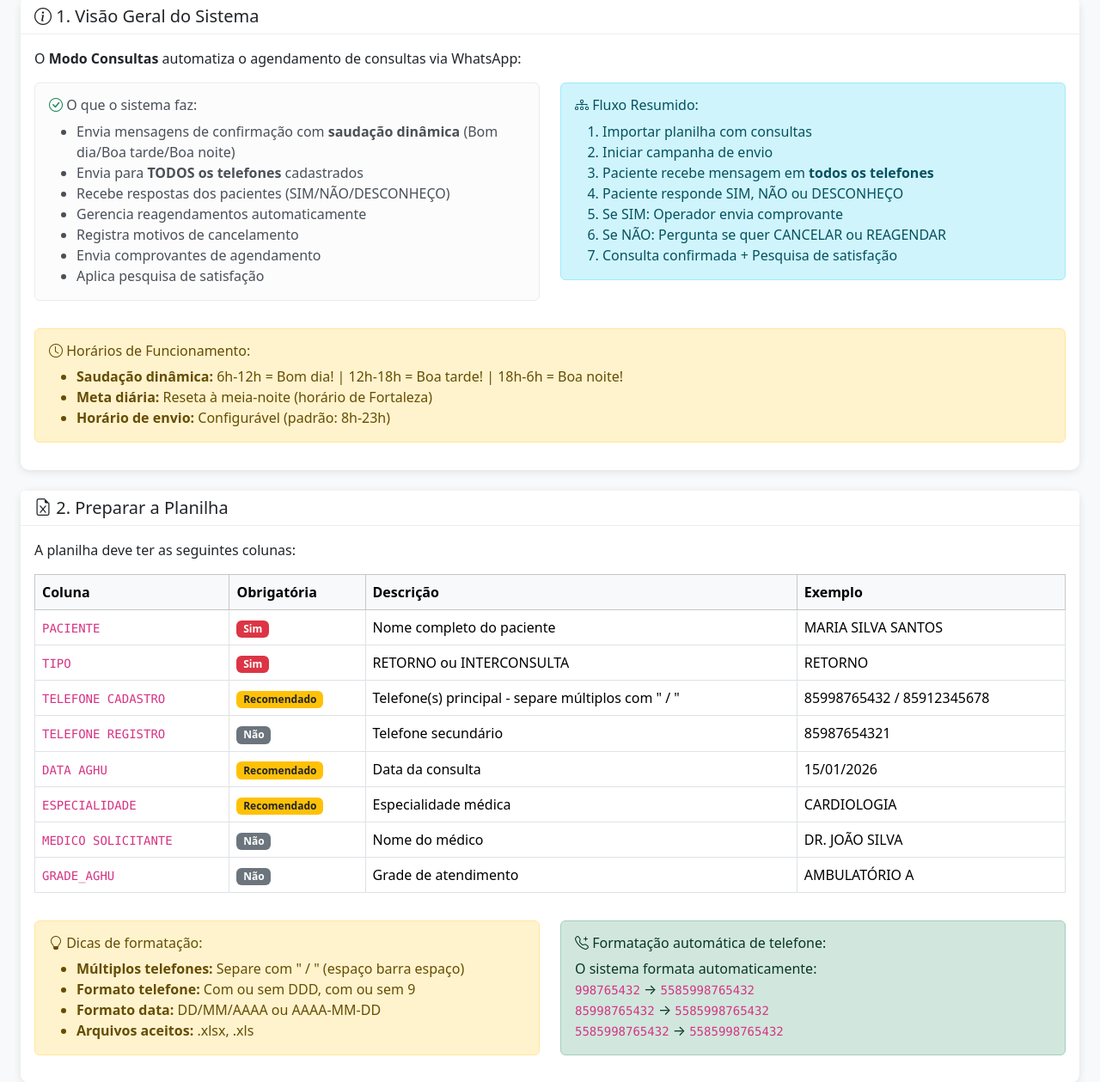
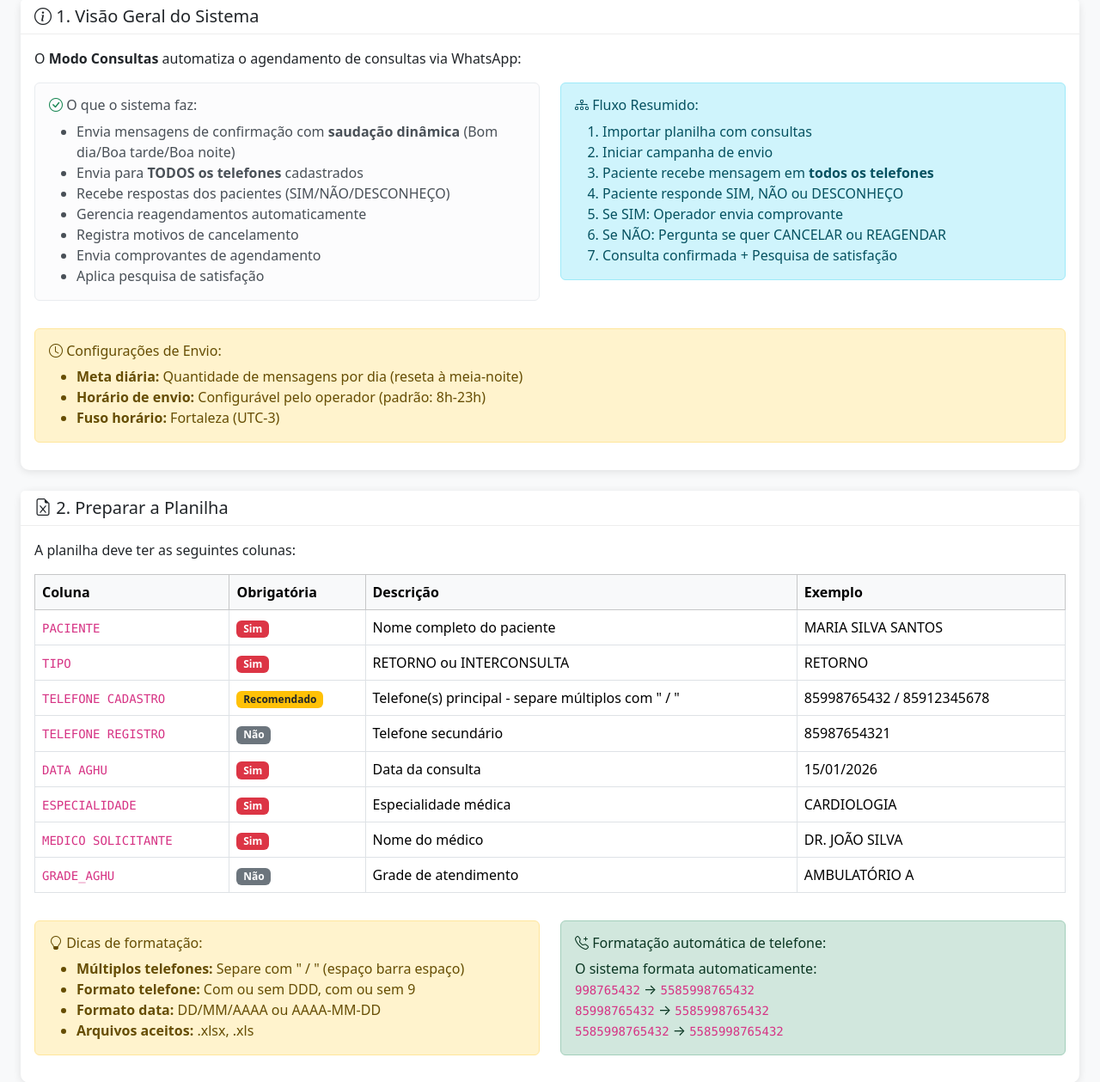
Before and after one commit to febaemanuel/git3, a Flask app: page /consultas/tutorial in a window 1280 px wide. Shown: the part 490-1749 px from the top of the page at 86% size. Run offline with Flask 3, Linux system fonts and the light colour scheme; a user stored in the database is signed in; some libraries are stand-ins or nearby versions.

Commit message:
fix: atualizar tutorial - remover saudação e marcar colunas obrigatórias
- Removida informação de horários de saudação dinâmica (usuário não precisa)
- Alterado título para "Configurações de Envio"
- DATA AGHU, ESPECIALIDADE e MEDICO SOLICITANTE agora são obrigatórios

```diff
--- a/templates/tutorial_consultas.html
+++ b/templates/tutorial_consultas.html
@@ -106,11 +106,11 @@
                     </div>
 
                     <div class="alert alert-warning mt-3">
-                        <h6><i class="bi bi-clock"></i> Horários de Funcionamento:</h6>
+                        <h6><i class="bi bi-clock"></i> Configurações de Envio:</h6>
                         <ul class="mb-0">
-                            <li><strong>Saudação dinâmica:</strong> 6h-12h = Bom dia! | 12h-18h = Boa tarde! | 18h-6h = Boa noite!</li>
-                            <li><strong>Meta diária:</strong> Reseta à meia-noite (horário de Fortaleza)</li>
-                            <li><strong>Horário de envio:</strong> Configurável (padrão: 8h-23h)</li>
+                            <li><strong>Meta diária:</strong> Quantidade de mensagens por dia (reseta à meia-noite)</li>
+                            <li><strong>Horário de envio:</strong> Configurável pelo operador (padrão: 8h-23h)</li>
+                            <li><strong>Fuso horário:</strong> Fortaleza (UTC-3)</li>
                         </ul>
                     </div>
                 </div>
@@ -165,19 +165,19 @@
                                 </tr>
                                 <tr>
                                     <td><code>DATA AGHU</code></td>
-                                    <td><span class="badge bg-warning text-dark">Recomendado</span></td>
+                                    <td><span class="badge bg-danger">Sim</span></td>
                                     <td>Data da consulta</td>
                                     <td>15/01/2026</td>
                                 </tr>
                                 <tr>
                                     <td><code>ESPECIALIDADE</code></td>
-                                    <td><span class="badge bg-warning text-dark">Recomendado</span></td>
+                                    <td><span class="badge bg-danger">Sim</span></td>
                                     <td>Especialidade médica</td>
                                     <td>CARDIOLOGIA</td>
                                 </tr>
                                 <tr>
                                     <td><code>MEDICO SOLICITANTE</code></td>
-                                    <td><span class="badge bg-secondary">Não</span></td>
+                                    <td><span class="badge bg-danger">Sim</span></td>
                                     <td>Nome do médico</td>
                                     <td>DR. JOÃO SILVA</td>
                                 </tr>
```
